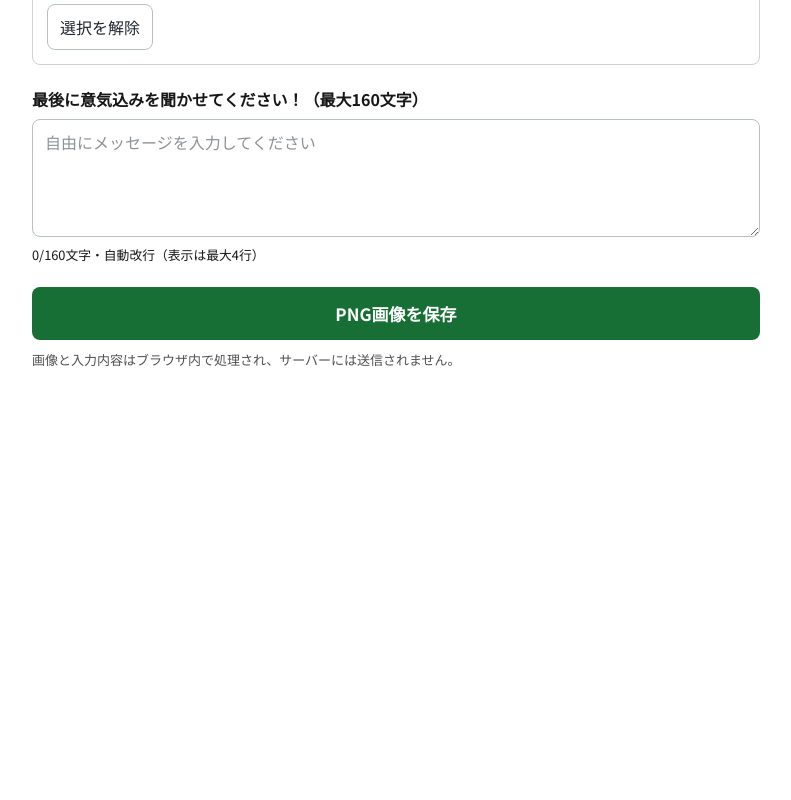
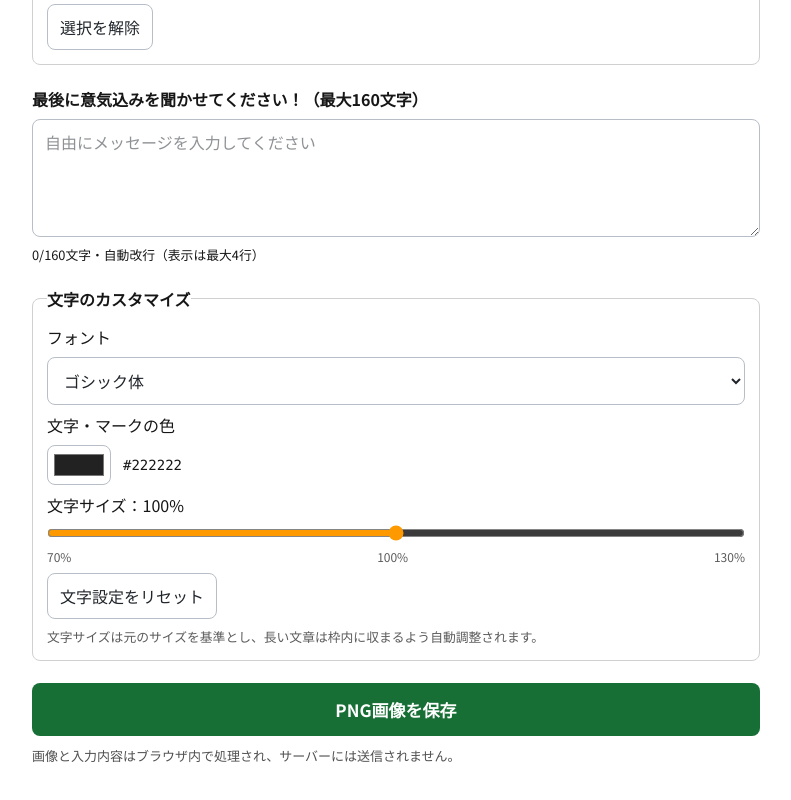
Before and after one commit to hontono-rookie-web-design/hontono-utaite-web, a Next.js app in the folder 2026winter/frontend/: page /participation-card in a window 1280 px wide. Shown: the part 2199-2999 px from the top of the page, without its empty margins (388-1179 px from the left). Before the commit the page ends 2633 px from the top, so only its background shows below. Built offline with nearby package versions, Linux system fonts and the light colour scheme; no server answers.

Commit message:
Fonts & Colors

```diff
--- a/2026winter/frontend/src/app/participation-card/page.tsx
+++ b/2026winter/frontend/src/app/participation-card/page.tsx
@@ -30,7 +30,17 @@ type StageChoice = "yes" | "no" | "";
 type AfterpartyChoice = "yes" | "no" | "what" | "";
 type FavoriteType = "song" | "vocaloidP";
 type FavoriteMarkStyle = "underline" | "check";
+type TextAppearance = {
+  color: string;
+  fontFamily: string;
+  sizeScale: number;
+};
 
+const DEFAULT_TEXT_APPEARANCE: TextAppearance = {
+  color: "#222222",
+  fontFamily: "sans-serif",
+  sizeScale: 1,
+};
 type CardValues = {
   name: string;
   profileImage: string | null;
@@ -44,6 +54,7 @@ type CardValues = {
   stageChoice: StageChoice;
   afterpartyChoice: AfterpartyChoice;
   message: string;
+  textAppearance: TextAppearance;
 };
 
 function loadImage(src: string): Promise<HTMLImageElement> {
@@ -116,9 +127,14 @@ function drawProfileImage(
 }
 
 
-function drawCheck(ctx: CanvasRenderingContext2D, x: number, y: number) {
+function drawCheck(
+  ctx: CanvasRenderingContext2D,
+  x: number,
+  y: number,
+  color: string,
+) {
   ctx.save();
-  ctx.strokeStyle = "#FF0208";
+  ctx.strokeStyle = color;
   ctx.lineWidth = 6;
   ctx.lineCap = "round";
   ctx.lineJoin = "round";
@@ -135,10 +151,11 @@ function drawUnderline(
   startX: number,
   endX: number,
   y: number,
+  color: string,
 ) {
   ctx.save();
 
-  ctx.strokeStyle = "#FF0208";
+  ctx.strokeStyle = color;
   ctx.lineWidth = 5;
   ctx.lineCap = "round";
 
@@ -161,23 +178,24 @@ function drawFittedText(
   maxWidth: number,
   initialSize: number,
   minSize: number,
+  appearance: TextAppearance,
 ) {
   if (!text.trim()) return;
 
   ctx.save();
-  ctx.fillStyle = "#222222";
+  ctx.fillStyle = appearance.color;
   ctx.textAlign = "center";
   ctx.textBaseline = "middle";
 
-  let size = initialSize;
+  let size = Math.max(minSize, Math.round(initialSize * appearance.sizeScale));
 
   while (size > minSize) {
-    ctx.font = `bold ${size}px sans-serif`;
+    ctx.font = `bold ${size}px ${appearance.fontFamily}`;
     if (ctx.measureText(text).width <= maxWidth) break;
     size -= 1;
   }
 
-  ctx.font = `bold ${size}px sans-serif`;
+  ctx.font = `bold ${size}px ${appearance.fontFamily}`;
   ctx.fillText(text, centerX, centerY, maxWidth);
 
   ctx.restore();
@@ -197,29 +215,33 @@ function drawCenteredWrappedText(
   maxHeight: number,
   initialSize = 38,
   minSize = 18,
+  appearance: TextAppearance = DEFAULT_TEXT_APPEARANCE,
 ) {
   if (!text.trim()) return;
 
   ctx.save();
-  ctx.fillStyle = "#222222";
+  ctx.fillStyle = appearance.color;
   ctx.textAlign = "center";
   ctx.textBaseline = "middle";
 
-  let size = initialSize;
+  let size = Math.max(
+    minSize,
+    Math.round(initialSize * appearance.sizeScale),
+  );
   let lines: string[] = [];
   let lineHeight = 0;
 
   // Choose a font size that keeps the whole wrapped block in the box.
   // 折り返されたブロック全体がボックス内に収まるようなフォントサイズを選択してください。
   for (; size >= minSize; size--) {
-    ctx.font = `bold ${size}px sans-serif`;
+    ctx.font = `bold ${size}px ${appearance.fontFamily}`;
     lines = wrapLines(ctx, text, maxWidth);
     lineHeight = size * 1.3;
     if (lines.length * lineHeight <= maxHeight) break;
   }
 
   size = Math.max(size, minSize);
-  ctx.font = `bold ${size}px sans-serif`;
+  ctx.font = `bold ${size}px ${appearance.fontFamily}`;
   lines = wrapLines(ctx, text, maxWidth);
   lineHeight = size * 1.3;
 
@@ -271,8 +293,12 @@ function wrapLines(ctx: CanvasRenderingContext2D, text: string, maxWidth: number
 
 // Center the final message inside the large bottom white rectangle.
 // 最後のメッセージを、下部にある大きな白い長方形の中央に配置する。
-function drawMessage(ctx: CanvasRenderingContext2D, message: string) {
-  drawCenteredWrappedText(ctx, message, 600, 1434, 1040, 166, 40, 22);
+function drawMessage(
+  ctx: CanvasRenderingContext2D,
+  message: string,
+  appearance: TextAppearance,
+) {
+  drawCenteredWrappedText(ctx, message, 600, 1434, 1040, 166, 40, 22, appearance);
 }
 
 async function renderCard(
@@ -303,58 +329,74 @@ async function renderCard(
 
   if (profile) drawProfileImage(ctx, profile);
 
+  const markColor =
+    values.textAppearance.color === DEFAULT_TEXT_APPEARANCE.color
+      ? "#FF0208"
+      : values.textAppearance.color;
+
   // お名前
-  drawFittedText(ctx, values.name, 849, 340, 590, 48, 24);
+  drawFittedText(ctx, values.name, 849, 340, 590, 48, 24, values.textAppearance);
 
   // 活動プラットフォーム（multiple selections）
   PLATFORM_OPTIONS.forEach((option) => {
     if (values.platforms.includes(option.value)) {
-      drawCheck(ctx, option.x, option.y);
+      drawCheck(ctx, option.x, option.y, markColor);
     }
   });
   if (values.platforms.includes("other")) {
-    drawFittedText(ctx, values.otherPlatform, 845, 625, 450, 36, 24);
+    drawFittedText(ctx, values.otherPlatform, 845, 625, 450, 36, 24, values.textAppearance);
   }
 
   // My Favorite fields: centered in both directions, with automatic wrapping.
   // 「お気に入り」フィールド：縦横ともに中央揃えで、自動折り返しあり。
   // The white rectangles are x=38..585 / 628..1175 and y=756..894 / 960..1098.
   // 白い長方形の範囲は、x=38～585 / 628～1175、y=756～894 / 960～1098 です。
-  drawCenteredWrappedText(ctx, values.genre, 311, 826, 490, 110, 38, 18);
-  drawCenteredWrappedText(ctx, values.favoriteSinger, 902, 826, 490, 110, 38, 18);
-  drawCenteredWrappedText(ctx, values.favoriteSongOrVocaloidP, 311, 1028, 490, 110, 38, 18);
+  drawCenteredWrappedText(ctx, values.genre, 311, 826, 490, 110, 38, 18, values.textAppearance);
+  drawCenteredWrappedText(ctx, values.favoriteSinger, 902, 826, 490, 110, 38, 18, values.textAppearance);
+  drawCenteredWrappedText(ctx, values.favoriteSongOrVocaloidP, 311, 1028, 490, 110, 38, 18, values.textAppearance);
 
   // Display either underlines or checkmarks.
   // 下線またはチェックマークのいずれかを表示する。
   if (values.favoriteMarkStyle === "underline") {
     if (values.favoriteTypes.includes("song")) {
-      drawUnderline(ctx, 65, 251, 951);
+      drawUnderline(ctx, 65, 251, 951, markColor);
     }
 
     if (values.favoriteTypes.includes("vocaloidP")) {
-      drawUnderline(ctx, 350, 505, 951);
+      drawUnderline(ctx, 350, 505, 951, markColor);
     }
   } else {
     if (values.favoriteTypes.includes("song")) {
-      drawCheck(ctx, 247, 947);
+      drawCheck(ctx, 247, 947, markColor);
     }
 
     if (values.favoriteTypes.includes("vocaloidP")) {
-      drawCheck(ctx, 495, 947);
+      drawCheck(ctx, 495, 947, markColor);
     }
   }
 
-  // 無名歌唱ステージ参加（single choice）
-  if (values.stageChoice === "yes") drawCheck(ctx, 672, 1002);
-  if (values.stageChoice === "no") drawCheck(ctx, 672, 1039);
 
-  // 本当のルーキー打ち上げ祭りに参加したいですか？（single choice）
-  if (values.afterpartyChoice === "yes") drawCheck(ctx, 179, 1187);
-  if (values.afterpartyChoice === "no") drawCheck(ctx, 179, 1223);
-  if (values.afterpartyChoice === "what") drawCheck(ctx, 590, 1187);
+  // 無名歌唱ステージ参加
+  if (values.stageChoice === "yes") {
+    drawCheck(ctx, 672, 1002, markColor);
+  }
+  if (values.stageChoice === "no") {
+    drawCheck(ctx, 672, 1039, markColor);
+  }
+
+  // 本当のルーキー打ち上げ祭り
+  if (values.afterpartyChoice === "yes") {
+    drawCheck(ctx, 179, 1187, markColor);
+  }
+  if (values.afterpartyChoice === "no") {
+    drawCheck(ctx, 179, 1223, markColor);
+  }
+  if (values.afterpartyChoice === "what") {
+    drawCheck(ctx, 590, 1187, markColor);
+  }
 
   // 最後に意気込みを聞かせてください！
-  drawMessage(ctx, values.message);
+  drawMessage(ctx, values.message, values.textAppearance);
 }
 
 const fieldClass =
@@ -385,10 +427,19 @@ export default function ParticipationCardPage() {
   const [favoriteSongOrVocaloidP, setFavoriteSongOrVocaloidP] = useState("");
   const [favoriteTypes, setFavoriteTypes] = useState<FavoriteType[]>([]);
   const [favoriteMarkStyle, setFavoriteMarkStyle] =
-  useState<FavoriteMarkStyle>("underline");
+    useState<FavoriteMarkStyle>("underline");
   const [stageChoice, setStageChoice] = useState<StageChoice>("");
   const [afterpartyChoice, setAfterpartyChoice] = useState<AfterpartyChoice>("");
   const [message, setMessage] = useState("");
+  const [textColor, setTextColor] = useState(
+    DEFAULT_TEXT_APPEARANCE.color,
+  );
+
+  const [textFont, setTextFont] = useState(
+    DEFAULT_TEXT_APPEARANCE.fontFamily,
+  );
+
+  const [textSize, setTextSize] = useState(100);
   const [error, setError] = useState("");
   const [exporting, setExporting] = useState(false);
 
@@ -405,8 +456,13 @@ export default function ParticipationCardPage() {
     stageChoice,
     afterpartyChoice,
     message,
+    textAppearance: {
+      color: textColor,
+      fontFamily: textFont,
+      sizeScale: textSize / 100,
+    },
   }), [name, profileImage, platforms, otherPlatform, genre, favoriteSinger,
-      favoriteSongOrVocaloidP, favoriteTypes, favoriteMarkStyle, stageChoice, afterpartyChoice, message]);
+      favoriteSongOrVocaloidP, favoriteTypes, favoriteMarkStyle, stageChoice, afterpartyChoice, message, textColor, textFont, textSize]);
 
   useEffect(() => {
     let cancelled = false;
@@ -745,6 +801,78 @@ export default function ParticipationCardPage() {
           <small>{message.length}/160文字・自動改行（表示は最大4行）</small>
         </label>
 
+        <fieldset className={fieldsetClass}>
+          <legend className="font-bold">文字のカスタマイズ</legend>
+
+          {/* Font family */}
+          <label className={sectionClass}>
+            <span>フォント</span>
+            <select
+              className={fieldClass}
+              value={textFont}
+              onChange={(event) => setTextFont(event.target.value)}
+            >
+              <option value="sans-serif">ゴシック体</option>
+              <option value="serif">明朝体</option>
+              <option value="monospace">等幅フォント</option>
+            </select>
+          </label>
+
+          {/* Text color */}
+          <div className={sectionClass}>
+            <label htmlFor="card-text-color">文字・マークの色</label>
+            <div className="flex flex-wrap items-center gap-3">
+              <input
+                id="card-text-color"
+                type="color"
+                value={textColor}
+                onChange={(event) => setTextColor(event.target.value)}
+                className="h-10 w-16 cursor-pointer rounded-lg border border-[#b8bec7] bg-white p-1"
+              />
+              <span className="font-mono text-sm">{textColor.toUpperCase()}</span>
+            </div>
+          </div>
+
+          {/* Font size */}
+          <div className={sectionClass}>
+            <label htmlFor="card-text-size">
+              文字サイズ：{textSize}%
+            </label>
+            <input
+              id="card-text-size"
+              type="range"
+              min={70}
+              max={130}
+              step={5}
+              value={textSize}
+              onChange={(event) => setTextSize(Number(event.target.value))}
+              className="w-full cursor-pointer accent-primary"
+            />
+            <div className="flex justify-between text-xs opacity-70">
+              <span>70%</span>
+              <span>100%</span>
+              <span>130%</span>
+            </div>
+          </div>
+
+          {/* Reset */}
+          <button
+            type="button"
+            onClick={() => {
+              setTextColor(DEFAULT_TEXT_APPEARANCE.color);
+              setTextFont(DEFAULT_TEXT_APPEARANCE.fontFamily);
+              setTextSize(100);
+            }}
+            className={smallButtonClass}
+          >
+            文字設定をリセット
+          </button>
+
+          <small className="opacity-70">
+            文字サイズは元のサイズを基準とし、長い文章は枠内に収まるよう自動調整されます。
+          </small>
+        </fieldset>
+
         <button
           type="button"
           onClick={downloadCard}
```
